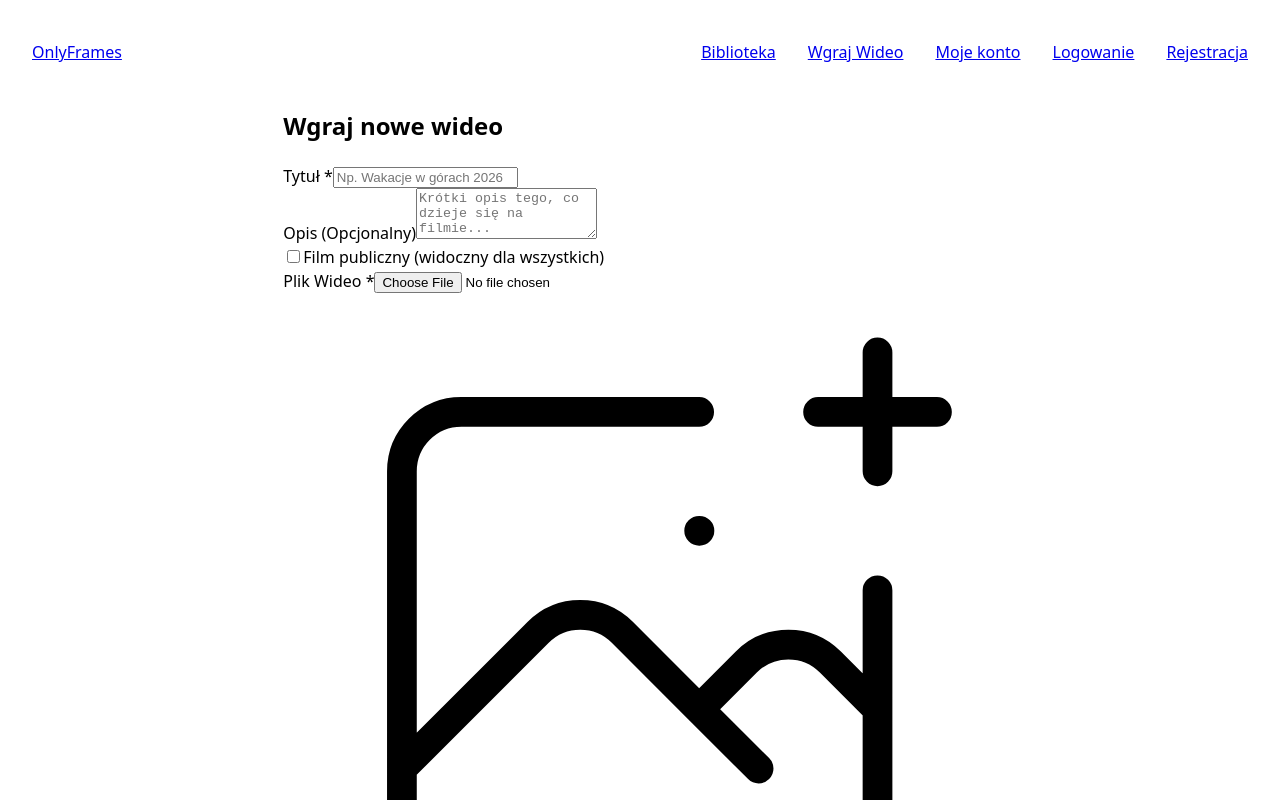
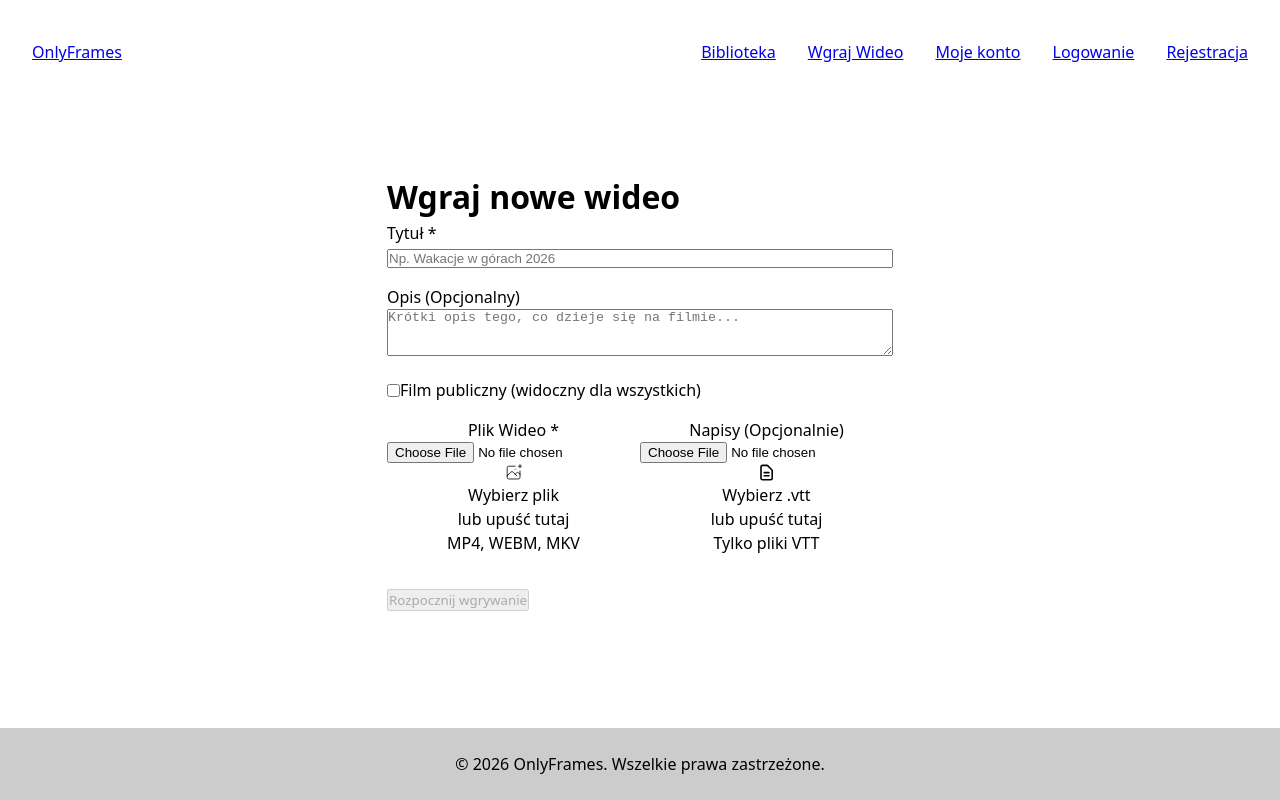
Before and after one commit to JstRafau/OnlyFrames, a React (Vite) app in the folder frontend/: page /upload in a window 1280 px wide. Shown: the top 800 px of the page. Built offline with nearby package versions, Linux system fonts and the light colour scheme.

Commit message:
small fixes

```diff
--- a/frontend/src/App.css
+++ b/frontend/src/App.css
@@ -80,13 +80,6 @@
 
 /* High contrast mode support */
 @media (prefers-contrast: high) {
-  .card {
-    border: 2px solid currentColor;
-  }
-
-  .weather-card {
-    border: 1px solid currentColor;
-  }
 }
 
 /* Focus visible support for better keyboard navigation */
--- a/frontend/src/index.css
+++ b/frontend/src/index.css
@@ -35,8 +35,9 @@ body {
 }
 
 /* Remove default Vite styles that conflict with our design */
-h1 {
+* {
   margin: 0;
+  padding: 0;
 }
 
 button {
--- /dev/null
+++ b/frontend/src/pages/Library.css
@@ -0,0 +1,31 @@
+.entry {
+    display: flex;
+    flex-direction: row;
+    width: 100%;
+    padding: 1em;
+    gap: 1em;
+}
+
+.thumbnail {
+    max-width: 320px;
+    max-height: 180px;
+    object-fit: contain;
+}
+
+.entry .desc {
+    flex-grow: 1;
+    display: flex;
+    flex-direction: column;
+}
+
+.entry .desc .top{
+    flex-grow: 1;
+}
+
+.container {
+    width: 100%;
+}
+
+.margin-bottom {
+    margin-bottom: 0.2em;
+}
--- /dev/null
+++ b/frontend/src/pages/Upload.css
@@ -0,0 +1,42 @@
+/*
+.content {
+    width: 100%;
+}
+*/
+
+.icon {
+    max-width: 1.2em;
+    max-height: 1.2em;
+}
+
+.flex {
+    display: flex;
+}
+
+.flex-col {
+    flex-direction: column;
+}
+
+.items-center {
+    align-items: center;
+}
+
+.justify-center {
+    justify-content: center;
+}
+
+.block {
+    display: block;
+}
+
+.flex-wrap {
+    flex-wrap: wrap;
+}
+
+.gap {
+    gap: 6px;
+}
+
+.margin-bottom {
+    margin-bottom: 1em;
+}
--- a/frontend/src/pages/Upload.tsx
+++ b/frontend/src/pages/Upload.tsx
@@ -1,6 +1,7 @@
 import { useState, type DragEvent, type FormEvent } from "react";
 import { uploadVideo } from "../api";
 import { useNavigate } from "react-router-dom";
+import './Upload.css'
 
 export default function Upload() {
     const navigate = useNavigate();
@@ -72,26 +73,25 @@ export default function Upload() {
     };
 
     return (
-        <div className="max-w-2xl mx-auto p-6 bg-white rounded-lg shadow-md mt-10">
-            <h2 className="text-2xl font-bold mb-6 text-gray-800">Wgraj nowe wideo</h2>
+        <div className="content">
+            <h1 className="">Wgraj nowe wideo</h1>
 
             {status === "success" && (
-                <div className="mb-6 p-4 bg-green-100 text-green-700 rounded border border-green-300">
+                <div className="">
                     Wgrywanie zakończone sukcesem! Trwa przetwarzanie w tle... Za chwilę wrócisz do biblioteki.
                 </div>
             )}
 
             {status === "error" && (
-                <div className="mb-6 p-4 bg-red-100 text-red-700 rounded border border-red-300">
+                <div className="">
                     {errorMessage}
                 </div>
             )}
 
-            <form onSubmit={handleSubmit} className="space-y-6">
+            <form onSubmit={handleSubmit} >
 
-                {/* --- SEKCJA METADANYCH --- */}
-                <div>
-                    <label className="block text-sm font-medium text-gray-700 mb-1">Tytuł *</label>
+                <div className="margin-bottom">
+                    <label className="block">Tytuł *</label>
                     <input
                         type="text"
                         required
@@ -99,44 +99,44 @@ export default function Upload() {
                         value={title}
                         onChange={(e) => setTitle(e.target.value)}
                         disabled={status === "uploading" || status === "success"}
-                        className="w-full px-4 py-2 border border-gray-300 rounded focus:ring-indigo-500 focus:border-indigo-500 disabled:bg-gray-100"
+                        className=""
                         placeholder="Np. Wakacje w górach 2026"
+                        style={{width:'100%'}}
                     />
                 </div>
 
-                <div>
-                    <label className="block text-sm font-medium text-gray-700 mb-1">Opis (Opcjonalny)</label>
+                <div className="margin-bottom">
+                    <label className="block">Opis (Opcjonalny)</label>
                     <textarea
                         maxLength={1000}
                         rows={3}
                         value={description}
                         onChange={(e) => setDescription(e.target.value)}
                         disabled={status === "uploading" || status === "success"}
-                        className="w-full px-4 py-2 border border-gray-300 rounded focus:ring-indigo-500 focus:border-indigo-500 disabled:bg-gray-100"
+                        className=""
                         placeholder="Krótki opis tego, co dzieje się na filmie..."
+                        style={{width:'100%'}}
                     />
                 </div>
 
-                <div className="flex items-center">
+                <div className="flex items-center margin-bottom">
                     <input
                         type="checkbox"
                         id="isPublic"
                         checked={isPublic}
                         onChange={(e) => setIsPublic(e.target.checked)}
                         disabled={status === "uploading" || status === "success"}
-                        className="h-4 w-4 text-indigo-600 focus:ring-indigo-500 border-gray-300 rounded"
+                        className=""
                     />
-                    <label htmlFor="isPublic" className="ml-2 block text-sm text-gray-900">
+                    <label htmlFor="isPublic" className="block">
                         Film publiczny (widoczny dla wszystkich)
                     </label>
                 </div>
 
-                {/* --- SEKCJA DRAG & DROP --- */}
-                <div className="flex flex-wrap gap-6 justify-center pt-2">
+                <div className="flex flex-wrap gap-6 justify-center margin-bottom">
 
-                    {/* WIDEO BOX (200x200) */}
                     <div className="flex flex-col items-center">
-                        <span className="block text-sm font-medium text-gray-700 mb-2">Plik Wideo *</span>
+                        <span className="block">Plik Wideo *</span>
                         <label
                             onDragOver={(e) => { e.preventDefault(); setIsVideoDragging(true); }}
                             onDragLeave={() => setIsVideoDragging(false)}
@@ -152,28 +152,27 @@ export default function Upload() {
                                 onChange={(e) => setVideoFile(e.target.files?.[0] || null)}
                                 disabled={status === "uploading" || status === "success"}
                             />
-                            <svg className="h-10 w-10 text-indigo-400 mb-2" stroke="currentColor" fill="none" viewBox="0 0 48 48" aria-hidden="true">
+                            <svg className="icon" stroke="currentColor" fill="none" viewBox="0 0 48 48" aria-hidden="true">
                                 <path d="M28 8H12a4 4 0 00-4 4v20m32-12v8m0 0v8a4 4 0 01-4 4H12a4 4 0 01-4-4v-4m32-4l-3.172-3.172a4 4 0 00-5.656 0L28 28M8 32l9.172-9.172a4 4 0 015.656 0L28 28m0 0l4 4m4-24h8m-4-4v8m-12 4h.02" strokeWidth="2" strokeLinecap="round" strokeLinejoin="round" />
                             </svg>
-                            <span className="text-sm font-medium text-indigo-600">Wybierz plik</span>
-                            <span className="text-xs text-gray-500 mt-1">lub upuść tutaj</span>
+                            <span className="">Wybierz plik</span>
+                            <span className="">lub upuść tutaj</span>
 
-                            <span className="mt-3 text-xs text-gray-500 truncate w-full px-2 font-semibold">
-                                {videoFile ? <span className="text-indigo-600">{videoFile.name}</span> : "MP4, WEBM, MKV"}
+                            <span className="">
+                                {videoFile ? <span className="">{videoFile.name}</span> : "MP4, WEBM, MKV"}
                             </span>
                         </label>
                     </div>
 
-                    {/* NAPISY BOX (200x200) */}
-                    <div className="flex flex-col items-center">
-                        <span className="block text-sm font-medium text-gray-700 mb-2">Napisy (Opcjonalnie)</span>
+                    <div className="flex flex-col items-center margin-bottom">
+                        <span className="block">Napisy (Opcjonalnie)</span>
                         <label
                             onDragOver={(e) => { e.preventDefault(); setIsSubDragging(true); }}
                             onDragLeave={() => setIsSubDragging(false)}
                             onDrop={handleSubtitleDrop}
                             className={`w-[200px] h-[200px] flex flex-col items-center justify-center p-4 border-2 border-dashed rounded-md transition-colors cursor-pointer text-center ${
-                                isSubDragging ? "border-green-500 bg-green-50" : "border-gray-300 hover:border-gray-400"
-                            } ${status === "uploading" ? "opacity-50 pointer-events-none" : ""}`}
+                                isSubDragging ? "" : ""
+                            } ${status === "uploading" ? "" : ""}`}
                         >
                             <input
                                 type="file"
@@ -182,25 +181,24 @@ export default function Upload() {
                                 onChange={(e) => setSubtitleFile(e.target.files?.[0] || null)}
                                 disabled={status === "uploading" || status === "success"}
                             />
-                            <svg className="h-10 w-10 text-green-400 mb-2" fill="none" stroke="currentColor" viewBox="0 0 24 24" xmlns="http://www.w3.org/2000/svg">
+                            <svg className="icon" fill="none" stroke="currentColor" viewBox="0 0 24 24" xmlns="http://www.w3.org/2000/svg">
                                 <path strokeLinecap="round" strokeLinejoin="round" strokeWidth="2" d="M9 12h6m-6 4h6m2 5H7a2 2 0 01-2-2V5a2 2 0 012-2h5.586a1 1 0 01.707.293l5.414 5.414a1 1 0 01.293.707V19a2 2 0 01-2 2z"></path>
                             </svg>
-                            <span className="text-sm font-medium text-green-600">Wybierz .vtt</span>
-                            <span className="text-xs text-gray-500 mt-1">lub upuść tutaj</span>
+                            <span className="">Wybierz .vtt</span>
+                            <span className="">lub upuść tutaj</span>
 
-                            <span className="mt-3 text-xs text-gray-500 truncate w-full px-2 font-semibold">
-                                {subtitleFile ? <span className="text-green-600">{subtitleFile.name}</span> : "Tylko pliki VTT"}
+                            <span className="">
+                                {subtitleFile ? <span className="">{subtitleFile.name}</span> : "Tylko pliki VTT"}
                             </span>
                         </label>
                     </div>
 
                 </div>
 
-                {/* --- PASEK POSTĘPU WGRYWANIA --- */}
                 {status === "uploading" && (
-                    <div className="w-full bg-gray-200 rounded-full h-4 mb-4 overflow-hidden shadow-inner mt-4">
+                    <div className="">
                         <div
-                            className="bg-indigo-600 h-4 rounded-full transition-all duration-300 ease-out flex items-center justify-center text-[10px] text-white font-bold"
+                            className=""
                             style={{ width: `${progress}%` }}
                         >
                             {progress > 5 ? `${progress}%` : ''}
@@ -208,14 +206,13 @@ export default function Upload() {
                     </div>
                 )}
 
-                {/* --- PRZYCISK SUBMIT --- */}
                 <button
                     type="submit"
                     disabled={status === "uploading" || status === "success" || !videoFile}
-                    className={`w-full flex justify-center py-3 px-4 border border-transparent rounded-md shadow-sm text-sm font-medium text-white mt-4 ${
+                    className={` ${
                         status === "uploading" || !videoFile
-                            ? "bg-indigo-400 cursor-not-allowed"
-                            : "bg-indigo-600 hover:bg-indigo-700 focus:outline-none focus:ring-2 focus:ring-offset-2 focus:ring-indigo-500"
+                            ? ""
+                            : ""
                     }`}
                 >
                     {status === "uploading" ? "Wgrywanie na serwer..." : "Rozpocznij wgrywanie"}
```
Also changed, not shown: frontend/src/pages/Library.tsx (+33 -41 lines), 2 other files (tests, documents, lock files or other folders).
